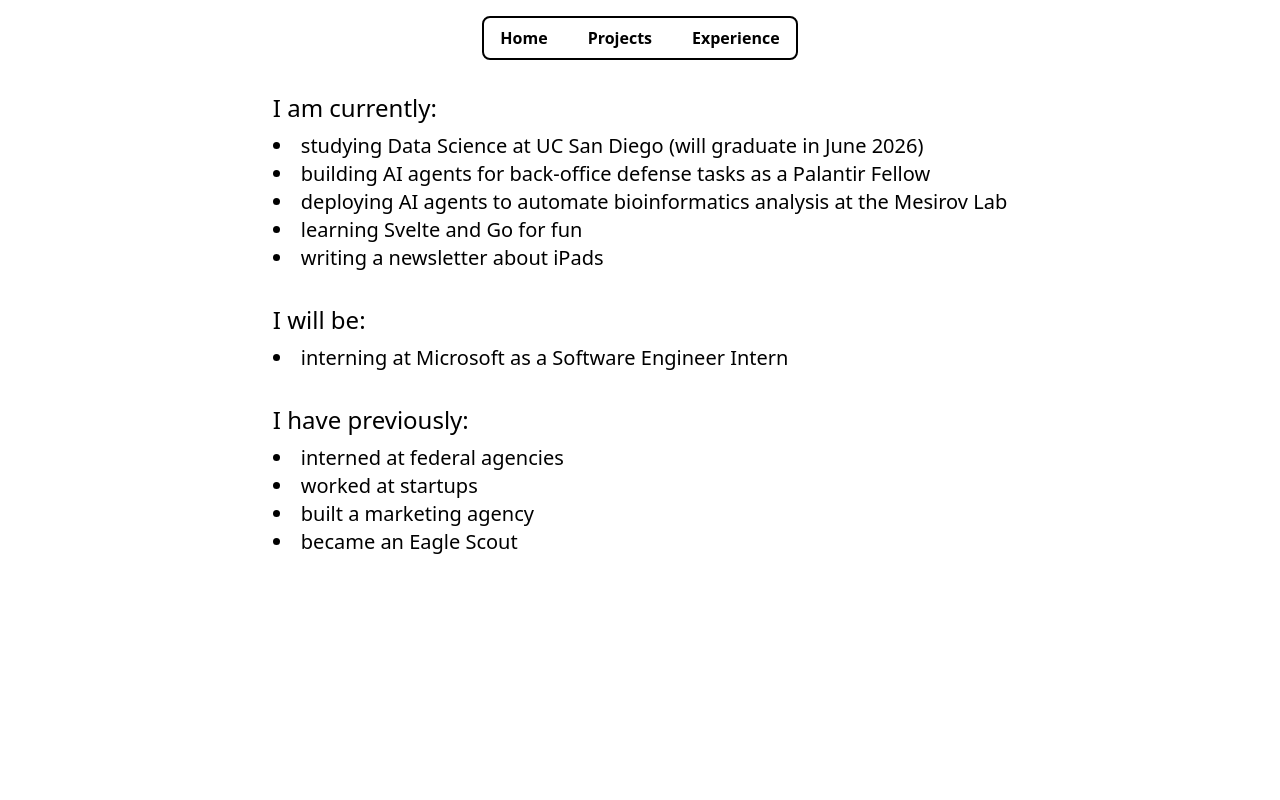
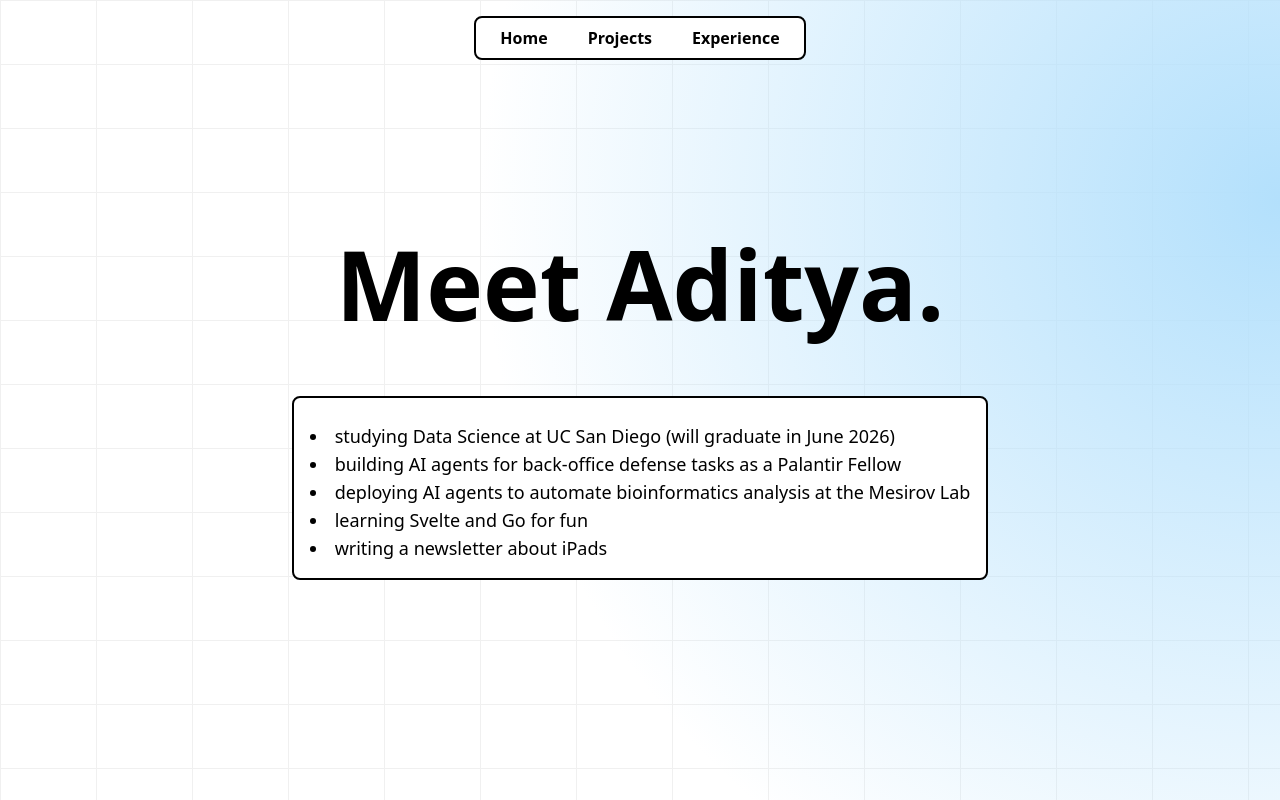
Before and after one commit to adityakakarla/personal-website, a SvelteKit app: page / in a window 1280 px wide. Built offline with nearby package versions, Linux system fonts and the light colour scheme.

Commit message:
new design

```diff
--- a/src/lib/components/Experience.svelte
+++ b/src/lib/components/Experience.svelte
@@ -2,7 +2,7 @@
     let {title, company, tags, description} = $props();
 </script>
 
-<div class="rounded-lg overflow-hidden border-2 border-black">
+<div class="rounded-lg overflow-hidden border-2 border-black bg-white">
     <div class="p-6">
       <div class="flex flex-col mb-4">
         <h2 class="text-xl font-bold text-gray-800">{title}</h2>
--- a/src/lib/components/Header.svelte
+++ b/src/lib/components/Header.svelte
@@ -7,9 +7,9 @@
 </script>
 
 <div class="flex justify-center items-center">
-    <div class="flex space-x-10 border-2 border-black rounded-lg py-2 px-4 mb-8 w-fit">
+    <div class="flex space-x-10 rounded-lg py-2 px-6 mb-8 w-fit bg-white border-2 border-black z-10">
         {#each paths as {name, path}}
-        <a href={path} class="hover:text-sky-800 font-semibold">{name}</a>
+        <a href={path} class="hover:text-sky-700 font-semibold transition duration-100 ease-in-out">{name}</a>
         {/each}
     </div>
 </div>
--- a/src/lib/components/List.svelte
+++ b/src/lib/components/List.svelte
@@ -1,12 +1,16 @@
-<script lang='ts'>
-    let {title, items} = $props();
+<script lang="ts">
+	let { title, items } = $props();
 </script>
 
-<h2 class="text-2xl">
-    {title}
-    <ul class="text-xl list-disc list-inside mt-2">
-      {#each items as item}
-      <li>{item}</li>
-      {/each}
-    </ul>
-  </h2>
+<!-- <div class="rounded-lg bg-white p-4 text-center border-2 border-black">
+	<h2 class="text-xl font-bold">
+		{title}
+	</h2>
+</div> -->
+<div class="w-fit rounded-lg bg-white p-4 border-2 border-black">
+	<ul class="mt-2 list-inside list-disc text-lg">
+		{#each items as item}
+			<li>{item}</li>
+		{/each}
+	</ul>
+</div>
--- a/src/lib/components/Project.svelte
+++ b/src/lib/components/Project.svelte
@@ -2,11 +2,11 @@
     let {name, tags, link, description} = $props();
 </script>
 
-<div class="rounded-lg overflow-hidden border-2 border-black">
+<div class="rounded-lg overflow-hidden border-2 border-black bg-white">
     <div class="p-6">
       <div class="flex justify-between items-start mb-4">
         <h2 class="text-xl font-bold text-gray-800">{name}</h2>
-        <a href={link} target="_blank" rel="noopener noreferrer" class="font-semibold hover:text-sky-800">
+        <a href={link} target="_blank" rel="noopener noreferrer" class="font-semibold hover:text-sky-700">
           View Project
         </a>
       </div>
--- a/src/routes/+layout.svelte
+++ b/src/routes/+layout.svelte
@@ -1,16 +1,23 @@
-<svelte:head>
-  <title>Aditya Kakarla</title>
-</svelte:head>
-
 <script lang="ts">
 	import '../app.css';
 	import Header from '$lib/components/Header.svelte';
 	let { children } = $props();
 </script>
 
-<div class="min-h-screen flex flex-col py-4 px-10 items-center">
+<svelte:head>
+	<title>Aditya Kakarla</title>
+</svelte:head>
+
+<div class="min-h-screen w-full flex flex-col items-center px-10 py-4 relative">
 	<Header />
-	<main class="flex-grow flex-col justify-center mx-auto">
+	<main class="mx-auto flex-grow flex-col justify-center">
 	  {@render children()}
 	</main>
+	<div
+	  class="absolute inset-0 -z-10 w-full min-h-full bg-white bg-[linear-gradient(to_right,#f0f0f0_1px,transparent_1px),linear-gradient(to_bottom,#f0f0f0_1px,transparent_1px)] bg-[size:6rem_4rem]"
+	>
+	  <div
+		class="absolute bottom-0 left-0 right-0 top-0 bg-[radial-gradient(circle_800px_at_100%_200px,#b3e0fc,transparent)]"
+	  ></div>
+	</div>
   </div>
--- a/src/routes/+page.svelte
+++ b/src/routes/+page.svelte
@@ -1,7 +1,7 @@
 <script>
   import List from "$lib/components/List.svelte";
 
-  const currentActivitySectionTitle = "I am currently:"
+  const currentActivitySectionTitle = "Present 📸"
   const currentActivityItems = [
     "studying Data Science at UC San Diego (will graduate in June 2026)",
     "building AI agents for back-office defense tasks as a Palantir Fellow",
@@ -10,22 +10,23 @@
     "writing a newsletter about iPads"
   ]
 
-  const futureActivitySectionTitle = "I will be:"
-  const futureActivityItems = [
-    "interning at Microsoft as a Software Engineer Intern"
-  ]
-
-  const pastActivitySectionTitle = "I have previously:"
+  const pastActivitySectionTitle = "Past 🕰️"
   const pastActivityItems = [
     "interned at federal agencies",
     "worked at startups",
     "built a marketing agency",
     "became an Eagle Scout"
   ]
+
+  const futureActivitySectionTitle = "Future ⚡️"
+  const futureActivityItems = [
+    "interning at Microsoft as a Software Engineer Intern"
+  ]
 </script>
 
-<div class="w-full space-y-8">
+<div class="w-full h-full flex flex-col items-center space-y-8">
+  <h1 class='text-8xl font-extrabold mt-36 mb-8 text-center'>Meet Aditya.</h1>
   <List title={currentActivitySectionTitle} items={currentActivityItems} />
-  <List title={futureActivitySectionTitle} items={futureActivityItems} />
-  <List title={pastActivitySectionTitle} items={pastActivityItems} />
+  <!-- <List title={pastActivitySectionTitle} items={pastActivityItems} />
+  <List title={futureActivitySectionTitle} items={futureActivityItems} /> -->
 </div>
--- a/src/routes/api-docs/+page.svelte
+++ b/src/routes/api-docs/+page.svelte
@@ -21,7 +21,7 @@
     ]
 </script>
 
-<div>
+<div class=' p-4 rounded-lg border-2 border-black bg-white'>
     <div class="space-y-4 text-center pb-8 border-black">
     <p>Wow, someone actually wants to use the API.</p>
     <p>Impressive.</p>
--- a/src/routes/projects/+page.svelte
+++ b/src/routes/projects/+page.svelte
@@ -5,7 +5,7 @@
 		{
 			name: "api.adityakakarla.com",
 			tags: ['Go','Docker','GCP','Svelte'],
-			link: 'https://api.adityakakarla.com',
+			link: '/api-docs',
 			description: [
 				'Utilized Go to engineer a limited personal information API at the above URL',
 				'Containerized app using Docker and deployed using Google Cloud Run with custom domain',
@@ -25,7 +25,7 @@
 			]
 		},
 		{
-			name: 'SOPAbase',
+			name: 'Sopabase',
 			tags: ['Next.js', 'Supabase', 'Tailwind', 'Python', 'Flask', 'Anthropic', 'Adalflow'],
 			link: 'https://github.com/HitarthSS/SOPABase',
 			description: [
@@ -71,7 +71,7 @@
 			]
 		},
 		{
-			name: 'PicToPlate',
+			name: 'Pic-To-Plate',
 			tags: ['Javascript', 'HTML', 'CSS', 'OpenAI'],
 			link: 'https://github.com/ajagtapdev/EyePopAiHackathon',
 			description: [
@@ -82,7 +82,7 @@
 			]
 		},
 		{
-			name: 'F1 Alexa Skill',
+			name: 'F1 Alexa',
 			tags: ['Python', 'Alexa'],
 			link: 'https://github.com/adityakakarla/formula1-alexa-skill',
 			description: [
```
Also changed, not shown: package.json (+6 -1 lines), 1 other file (tests, documents, lock files or other folders).
